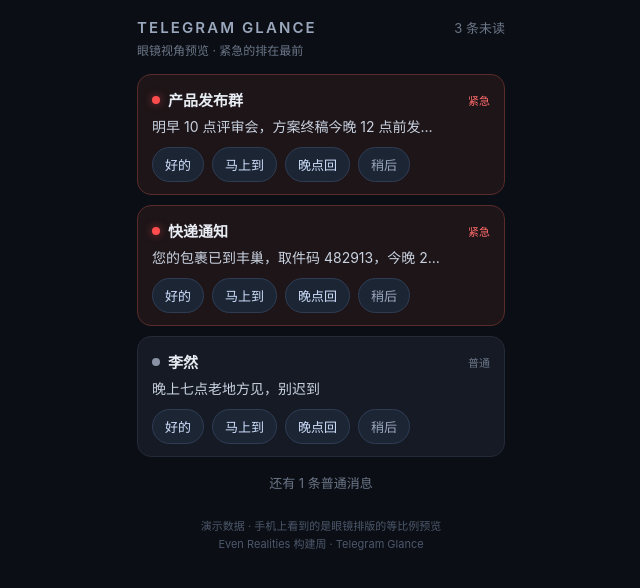
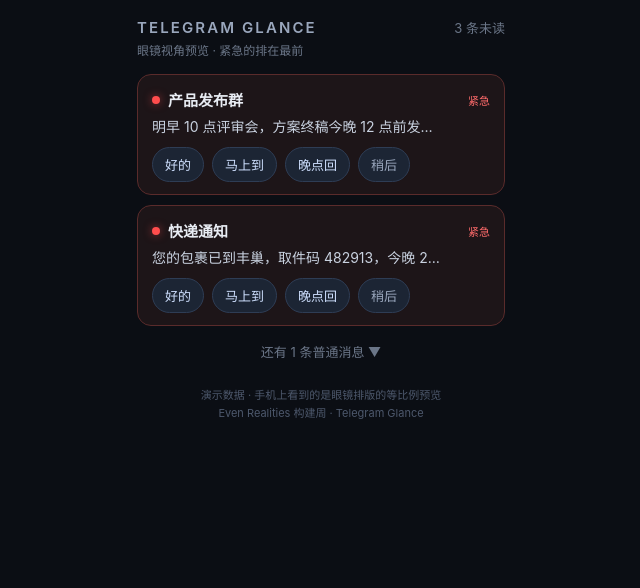
Before and after one commit to dengzy1998/tools-hub, a plain HTML site: page glance/index.html in a window 1280 px wide. Shown: the whole page, without its empty margins (319-959 px from the left). Drawn offline with Linux system fonts and the light colour scheme.

Commit message:
Telegram Glance: fold normal messages behind expandable count (Tue full-chain fix)

```diff
--- a/glance/index.html
+++ b/glance/index.html
@@ -71,7 +71,10 @@ const QUICK = ["好的", "马上到", "晚点回"];
 const tg = window.Telegram && window.Telegram.WebApp;
 if (tg) { tg.ready(); tg.expand(); }
 
+const urgent = MESSAGES.filter(m => m.urgent);
+const normal = MESSAGES.filter(m => !m.urgent);
 let remaining = MESSAGES.length;
+let folded = normal.length;
 const list = document.getElementById("list");
 const countEl = document.getElementById("count");
 const foldEl = document.getElementById("fold");
@@ -79,12 +82,12 @@ const emptyEl = document.getElementById("empty");
 
 function renderCount() {
   countEl.textContent = remaining ? remaining + " 条未读" : "已清空";
-  foldEl.textContent = remaining === 0 ? "" : "还有 1 条普通消息";
+  foldEl.textContent = folded ? "还有 " + folded + " 条普通消息 ▼" : "";
 }
 function sendReply(sender, reply) {
   if (tg) tg.sendData(JSON.stringify({ sender, reply }));
 }
-MESSAGES.forEach(m => {
+function makeCard(m) {
   const card = document.createElement("div");
   card.className = "card" + (m.urgent ? " urgent" : "");
   card.innerHTML =
@@ -98,18 +101,32 @@ MESSAGES.forEach(m => {
   QUICK.forEach(q => {
     const b = document.createElement("button");
     b.className = "chip"; b.textContent = q;
-    b.onclick = () => { sendReply(m.sender, q); dismiss(card); };
+    b.onclick = () => { sendReply(m.sender, q); dismiss(card, m); };
     chips.appendChild(b);
   });
   const later = document.createElement("button");
   later.className = "chip later"; later.textContent = "稍后";
-  later.onclick = () => { sendReply(m.sender, "稍后"); dismiss(card); };
+  later.onclick = () => { sendReply(m.sender, "稍后"); dismiss(card, m); };
   chips.appendChild(later);
-  list.appendChild(card);
-});
-function dismiss(card) {
+  return card;
+}
+urgent.forEach(m => list.appendChild(makeCard(m)));
+const normalWrap = document.createElement("div");
+normalWrap.id = "normalWrap";
+normalWrap.style.display = "none";
+normal.forEach(m => normalWrap.appendChild(makeCard(m)));
+list.appendChild(normalWrap);
+foldEl.style.cursor = "pointer";
+foldEl.onclick = () => {
+  const open = normalWrap.style.display !== "none";
+  normalWrap.style.display = open ? "none" : "block";
+  foldEl.textContent = folded
+    ? "还有 " + folded + " 条普通消息 " + (open ? "▼" : "▲") : "";
+};
+function dismiss(card, m) {
   card.classList.add("done");
   remaining -= 1;
+  if (!m.urgent) folded -= 1;
   setTimeout(() => { card.remove(); renderCount(); }, 300);
   if (remaining === 0) setTimeout(() => { emptyEl.style.display = "block"; }, 320);
 }
```
